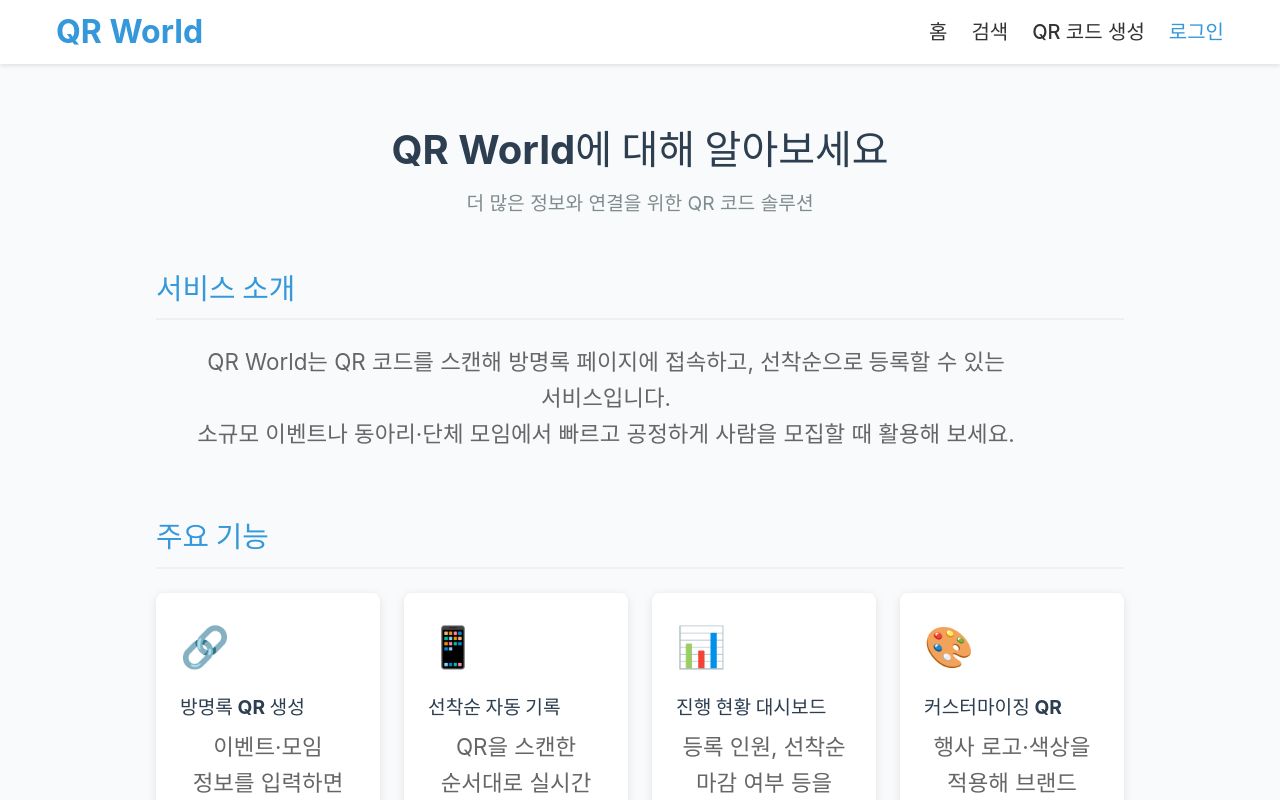
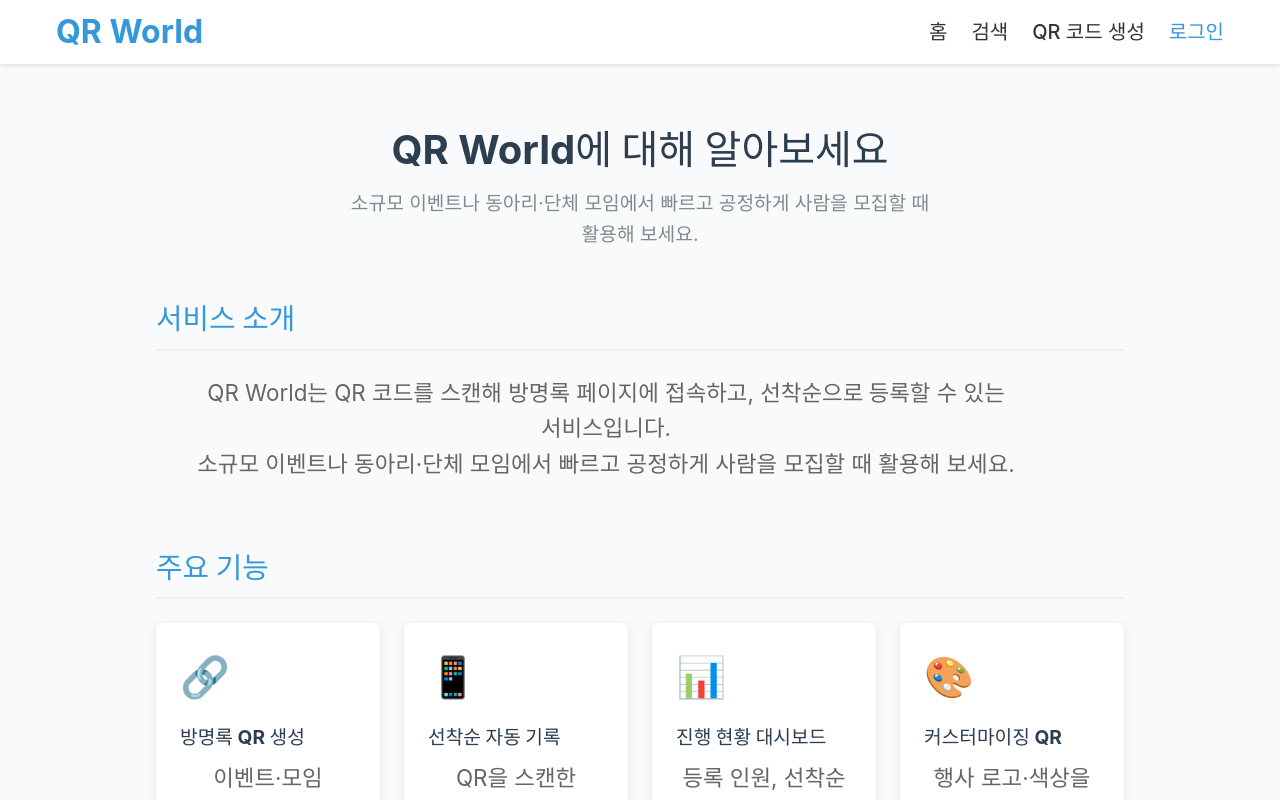
Before and after one commit to qr-playground/front, a React (Vite) app: page /about in a window 1280 px wide. Shown: the top 800 px of the page. Built offline with nearby package versions, Linux system fonts and the light colour scheme; no server answers.

Commit message:
Fix: 소개 페이지 문구 수정

```diff
--- a/src/pages/About/About.tsx
+++ b/src/pages/About/About.tsx
@@ -55,7 +55,8 @@ const About: React.FC = () => {
       <div className="about-header">
         <h1>QR World에 대해 알아보세요</h1>
         <p className="about-subtitle">
-          더 많은 정보와 연결을 위한 QR 코드 솔루션
+          소규모 이벤트나 동아리·단체 모임에서 빠르고 공정하게 사람을 모집할 때
+          활용해 보세요.
         </p>
       </div>
 
```
